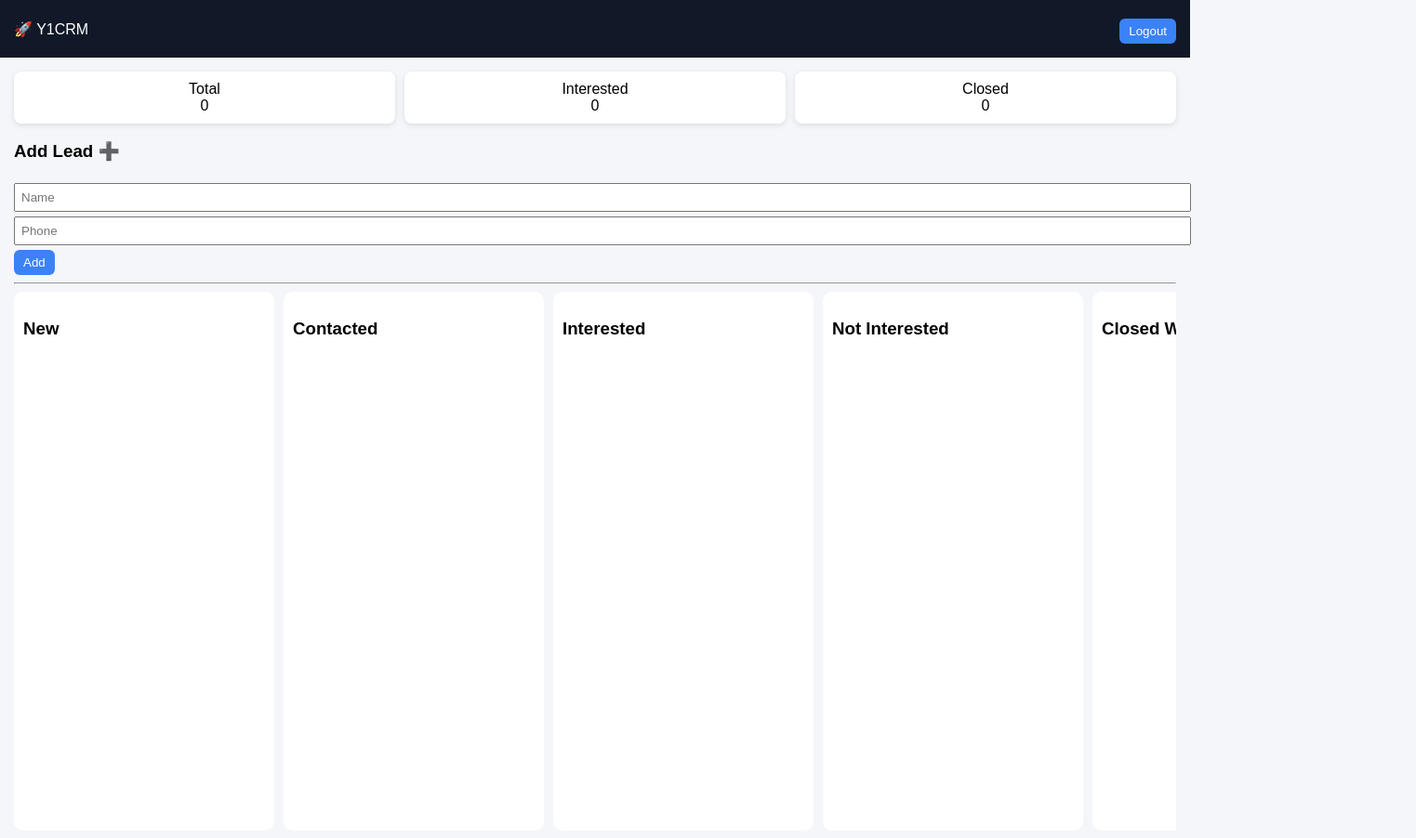
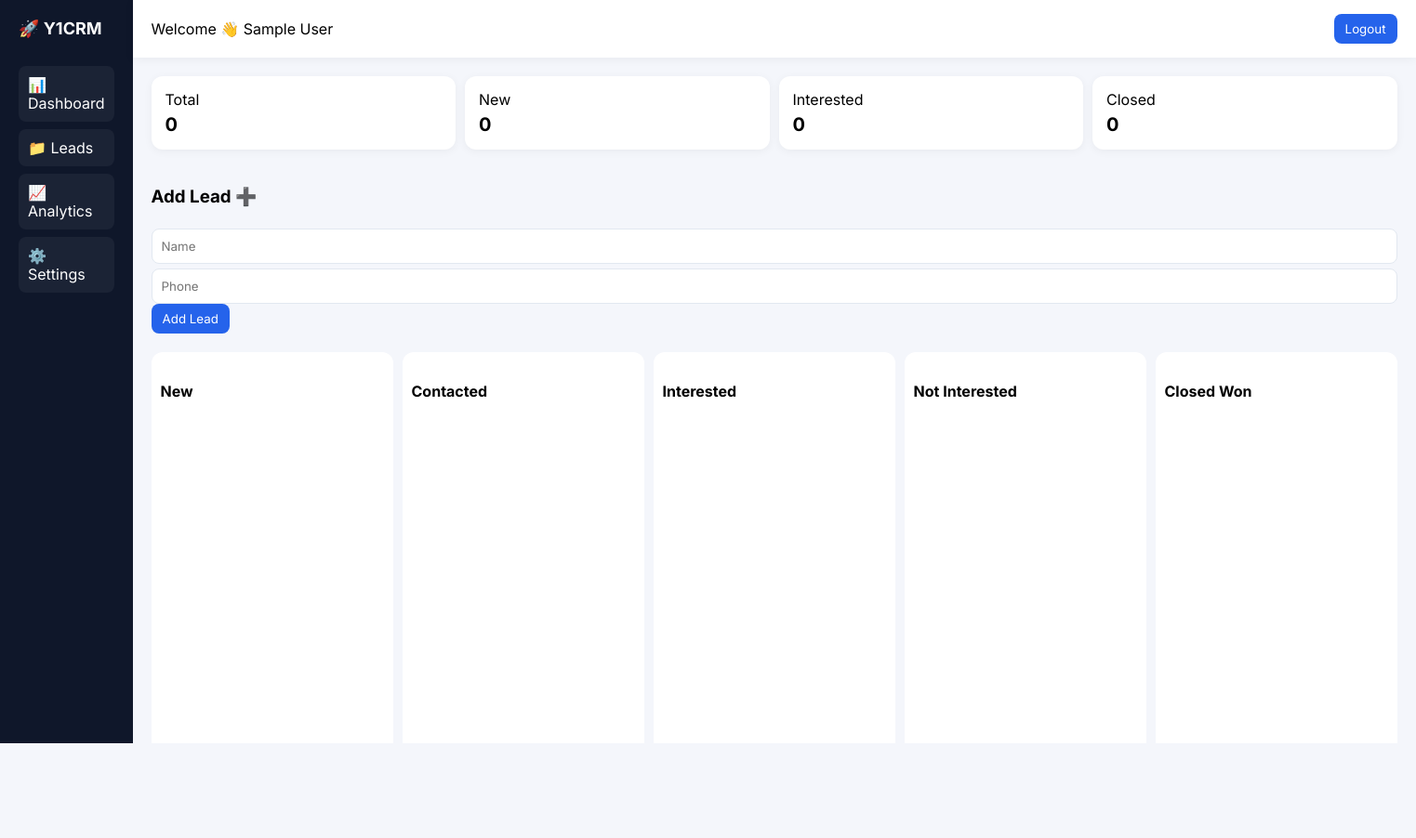
Before and after one commit to youmohamedbebo-eng/crm-frontend, a plain HTML site: page dashboard.html in a window 1280 px wide. Shown: the whole page at 93% size, 1523 px wide, since content can reach past the window. After the commit the page ends 800 px from the top, so only its background shows below. Drawn offline with Linux system fonts and the light colour scheme; no server answers; sample sign-in values are in the browser's storage.

Commit message:
Update dashboard.html

```diff
--- a/dashboard.html
+++ b/dashboard.html
@@ -3,135 +3,185 @@
 <head>
   <title>Y1CRM Dashboard</title>
 
+  <link href="https://fonts.googleapis.com/css2?family=Inter:wght@400;600;700&display=swap" rel="stylesheet">
+
   <style>
+    * {
+      box-sizing: border-box;
+      font-family: 'Inter', sans-serif;
+    }
+
     body {
       margin: 0;
-      font-family: Arial;
-      background: #f4f6f9;
+      background: #f4f6fb;
+      display: flex;
+      height: 100vh;
     }
 
-    header {
-      background: #111827;
+    /* SIDEBAR */
+    .sidebar {
+      width: 240px;
+      background: #0f172a;
       color: white;
-      padding: 15px;
+      padding: 20px;
+    }
+
+    .logo {
+      font-size: 18px;
+      font-weight: 700;
+      margin-bottom: 30px;
+    }
+
+    .menu div {
+      padding: 10px;
+      border-radius: 8px;
+      margin-bottom: 8px;
+      cursor: pointer;
+      background: rgba(255,255,255,0.05);
+    }
+
+    /* MAIN */
+    .main {
+      flex: 1;
+      display: flex;
+      flex-direction: column;
+    }
+
+    /* TOP */
+    .topbar {
+      background: white;
+      padding: 15px 20px;
       display: flex;
       justify-content: space-between;
       align-items: center;
+      box-shadow: 0 2px 10px rgba(0,0,0,0.05);
     }
 
-    .container {
-      padding: 15px;
+    button {
+      background: #2563eb;
+      color: white;
+      border: none;
+      padding: 8px 12px;
+      border-radius: 8px;
+      cursor: pointer;
     }
 
+    /* STATS */
     .stats {
-      display: flex;
+      display: grid;
+      grid-template-columns: repeat(4,1fr);
       gap: 10px;
-      margin-bottom: 15px;
+      padding: 20px;
     }
 
     .card {
-      flex: 1;
       background: white;
-      padding: 10px;
-      border-radius: 8px;
-      text-align: center;
-      box-shadow: 0 2px 6px rgba(0,0,0,0.1);
+      padding: 15px;
+      border-radius: 12px;
+      box-shadow: 0 2px 10px rgba(0,0,0,0.05);
     }
 
+    .num {
+      font-size: 20px;
+      font-weight: 700;
+      margin-top: 5px;
+    }
+
+    /* ADD LEAD */
+    .add-box {
+      padding: 0 20px;
+    }
+
+    input {
+      width: 100%;
+      padding: 10px;
+      margin-top: 5px;
+      border-radius: 8px;
+      border: 1px solid #e2e8f0;
+    }
+
+    /* PIPELINE */
     .board {
       display: flex;
       gap: 10px;
+      padding: 20px;
       overflow-x: auto;
     }
 
     .col {
       min-width: 260px;
       background: white;
-      border-radius: 10px;
+      border-radius: 12px;
       padding: 10px;
-      height: 70vh;
+      height: 65vh;
       overflow-y: auto;
     }
 
     .lead {
-      background: #f9fafb;
+      background: #f8fafc;
       padding: 10px;
+      border-radius: 10px;
       margin: 8px 0;
-      border-radius: 8px;
       border-left: 4px solid #3b82f6;
+      font-size: 13px;
     }
 
-    button {
-      background: #3b82f6;
-      color: white;
-      border: none;
-      padding: 6px 10px;
-      border-radius: 6px;
-      cursor: pointer;
-      margin-top: 5px;
-    }
-
-    input, select {
-      width: 100%;
-      padding: 6px;
-      margin-top: 5px;
+    .small {
+      font-size: 11px;
+      color: #666;
     }
   </style>
 </head>
 
 <body>
 
-<header>
-  <div>🚀 Y1CRM</div>
-  <button onclick="logout()">Logout</button>
-</header>
+<!-- SIDEBAR -->
+<div class="sidebar">
+  <div class="logo">🚀 Y1CRM</div>
 
-<div class="container">
-
-<!-- STATS -->
-<div class="stats">
-  <div class="card">Total <div id="total">0</div></div>
-  <div class="card">Interested <div id="interested">0</div></div>
-  <div class="card">Closed <div id="closed">0</div></div>
+  <div class="menu">
+    <div>📊 Dashboard</div>
+    <div>📁 Leads</div>
+    <div>📈 Analytics</div>
+    <div>⚙️ Settings</div>
+  </div>
 </div>
 
-<!-- ADD LEAD -->
-<h3>Add Lead ➕</h3>
-<input id="name" placeholder="Name">
-<input id="phone" placeholder="Phone">
-<button onclick="addLead()">Add</button>
+<!-- MAIN -->
+<div class="main">
 
-<hr>
-
-<!-- PIPELINE -->
-<div class="board">
-
-  <div class="col">
-    <h3>New</h3>
-    <div id="New"></div>
+  <!-- TOP -->
+  <div class="topbar">
+    <div>Welcome 👋 <span id="username"></span></div>
+    <button onclick="logout()">Logout</button>
   </div>
 
-  <div class="col">
-    <h3>Contacted</h3>
-    <div id="Contacted"></div>
+  <!-- STATS -->
+  <div class="stats">
+    <div class="card">Total <div class="num" id="total">0</div></div>
+    <div class="card">New <div class="num" id="new">0</div></div>
+    <div class="card">Interested <div class="num" id="hot">0</div></div>
+    <div class="card">Closed <div class="num" id="closed">0</div></div>
   </div>
 
-  <div class="col">
-    <h3>Interested</h3>
-    <div id="Interested"></div>
+  <!-- ADD -->
+  <div class="add-box">
+    <h3>Add Lead ➕</h3>
+    <input id="name" placeholder="Name">
+    <input id="phone" placeholder="Phone">
+    <button onclick="addLead()">Add Lead</button>
   </div>
 
-  <div class="col">
-    <h3>Not Interested</h3>
-    <div id="Not Interested"></div>
+  <!-- PIPELINE -->
+  <div class="board">
+
+    <div class="col"><h4>New</h4><div id="New"></div></div>
+    <div class="col"><h4>Contacted</h4><div id="Contacted"></div></div>
+    <div class="col"><h4>Interested</h4><div id="Interested"></div></div>
+    <div class="col"><h4>Not Interested</h4><div id="Not Interested"></div></div>
+    <div class="col"><h4>Closed Won</h4><div id="Closed Won"></div></div>
+
   </div>
-
-  <div class="col">
-    <h3>Closed Won</h3>
-    <div id="Closed Won"></div>
-  </div>
-
-</div>
 
 </div>
 
@@ -142,30 +192,33 @@ const API = "https://crm-backend-svnl.onrender.com";
 let user = JSON.parse(localStorage.getItem("user"));
 let token = localStorage.getItem("token");
 
-if (!user || !token) {
-  location.href = "index.html";
-}
+if (!user || !token) location.href = "index.html";
+
+document.getElementById("username").innerText = user.name || "User";
 
 function logout(){
   localStorage.clear();
   location.href = "index.html";
 }
 
-/* LOAD LEADS */
+/* LOAD */
 function loadLeads() {
   fetch(API + "/leads", {
     headers: { Authorization: token }
   })
-  .then(res => res.json())
+  .then(r => r.json())
   .then(data => {
 
-    ["New","Contacted","Interested","Not Interested","Closed Won"].forEach(s => {
+    if (!Array.isArray(data)) return;
+
+    ["New","Contacted","Interested","Not Interested","Closed Won"].forEach(s=>{
       document.getElementById(s).innerHTML = "";
     });
 
     document.getElementById("total").innerText = data.length;
-    document.getElementById("interested").innerText = data.filter(l => l.status==="Interested").length;
-    document.getElementById("closed").innerText = data.filter(l => l.status==="Closed Won").length;
+    document.getElementById("new").innerText = data.filter(l=>l.status==="New").length;
+    document.getElementById("hot").innerText = data.filter(l=>l.status==="Interested").length;
+    document.getElementById("closed").innerText = data.filter(l=>l.status==="Closed Won").length;
 
     data.forEach(l => {
 
@@ -176,50 +229,31 @@ function loadLeads() {
         <b>${l.name || ""}</b><br>
         📞 ${l.phone || ""}<br>
 
-        <select onchange="updateStatus('${l._id}', this.value)">
-          <option ${l.status==="New"?"selected":""}>New</option>
-          <option ${l.status==="Contacted"?"selected":""}>Contacted</option>
-          <option ${l.status==="Interested"?"selected":""}>Interested</option>
-          <option ${l.status==="Not Interested"?"selected":""}>Not Interested</option>
-          <option ${l.status==="Closed Won"?"selected":""}>Closed Won</option>
-        </select>
+        <div class="small">Status: ${l.status}</div>
       `;
 
       const col = document.getElementById(l.status);
       if (col) col.appendChild(div);
+
     });
 
   })
   .catch(err => console.log(err));
 }
 
-/* ADD LEAD */
+/* ADD */
 function addLead(){
-  fetch(API + "/leads", {
-    method: "POST",
-    headers: {
-      "Content-Type": "application/json",
-      Authorization: token
+  fetch(API+"/leads",{
+    method:"POST",
+    headers:{
+      "Content-Type":"application/json",
+      Authorization:token
     },
-    body: JSON.stringify({
+    body:JSON.stringify({
       name: document.getElementById("name").value,
       phone: document.getElementById("phone").value
     })
-  })
-  .then(() => loadLeads());
-}
-
-/* UPDATE STATUS */
-function updateStatus(id, status){
-  fetch(API + "/leads/" + id, {
-    method: "PUT",
-    headers: {
-      "Content-Type": "application/json",
-      Authorization: token
-    },
-    body: JSON.stringify({ status })
-  })
-  .then(() => loadLeads());
+  }).then(()=>loadLeads());
 }
 
 loadLeads();
```
